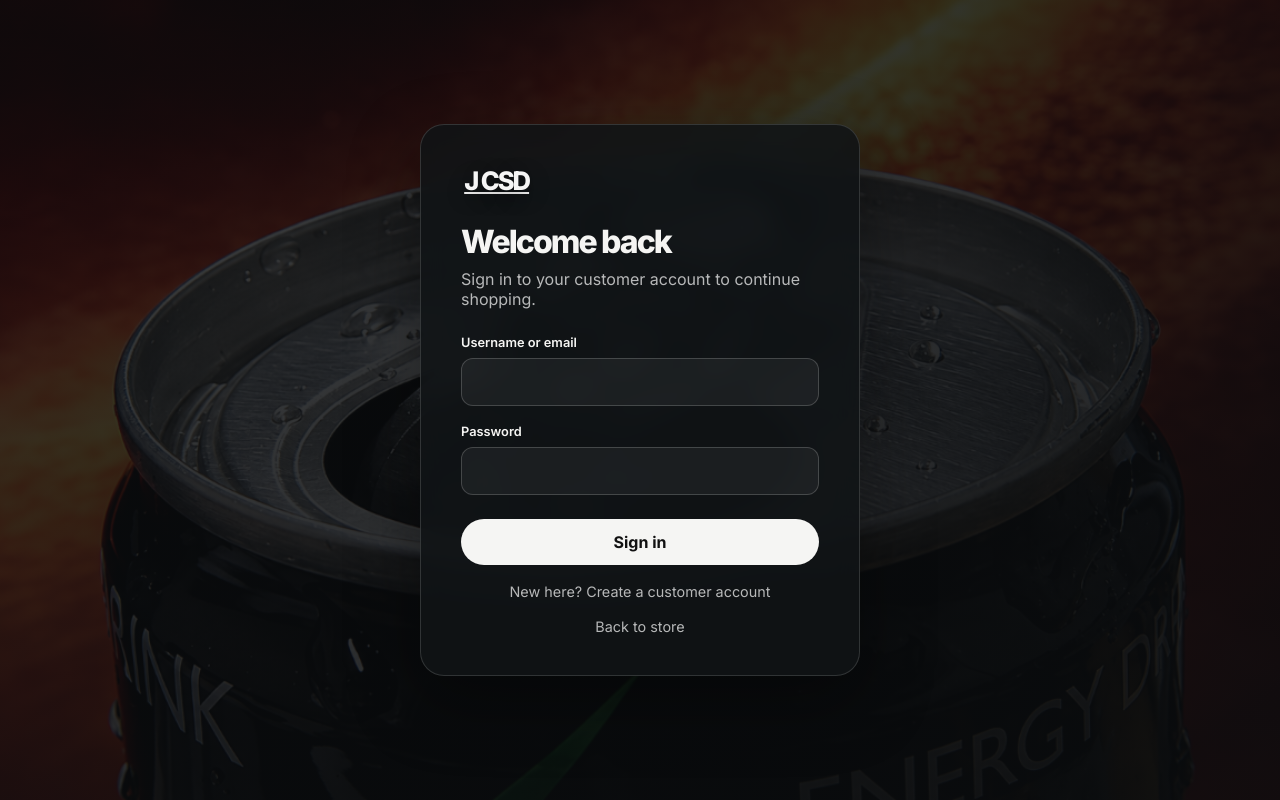
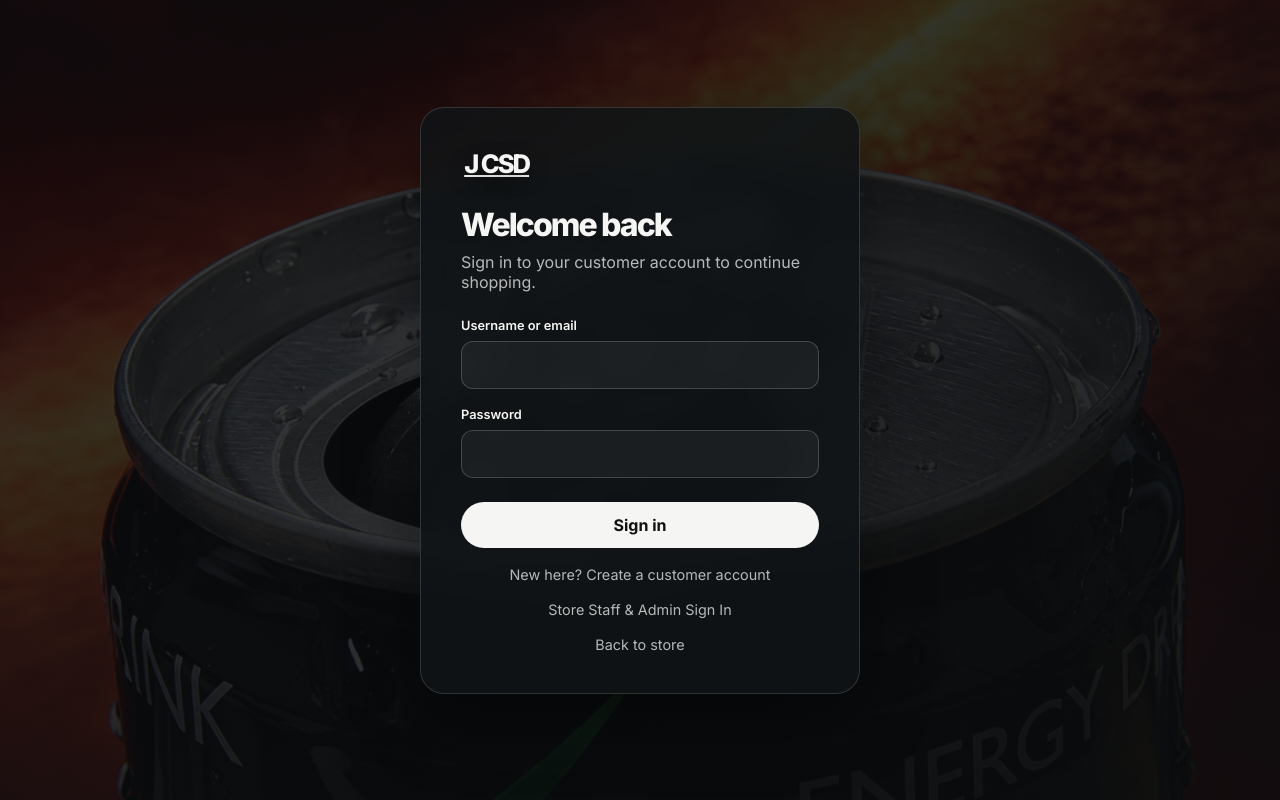
Before and after one commit to rithankumarraj/django123proj, a Django app: page /customer-login/ in a window 1280 px wide. Run offline with Django 5.2, Linux system fonts and the light colour scheme; data comes from the database, SQL or seed files in the repository.

Commit message:
Add admin access link in footer and customer login, auto-redirect staff to admin dashboard, and set production SECRET_KEY fallback

```diff
--- a/django123proj/settings.py
+++ b/django123proj/settings.py
@@ -31,7 +31,7 @@ if not SECRET_KEY:
     if DEBUG:
         SECRET_KEY = "django-insecure-jcsd-local-development-session-key-2026"
     else:
-        raise ImproperlyConfigured("Set SECRET_KEY in the environment for non-debug deployments.")
+        SECRET_KEY = "django-insecure-jcsd-production-session-key-fallback-2026"
 
 ALLOWED_HOSTS = [
     "localhost",
--- a/main/templates/main/customer_login.html
+++ b/main/templates/main/customer_login.html
@@ -39,6 +39,7 @@
       </form>
 
       <a class="customer-auth-back" href="{% url 'customer_register' %}{% if next %}?next={{ next|urlencode }}{% endif %}">New here? Create a customer account</a>
+      <a class="customer-auth-back" href="{% url 'admin_login' %}">Store Staff &amp; Admin Sign In</a>
       <a class="customer-auth-back" href="{% url 'home' %}">Back to store</a>
     </section>
   </main>
--- a/main/templates/main/includes/footer.html
+++ b/main/templates/main/includes/footer.html
@@ -12,6 +12,7 @@
                 <a href="{% url 'about' %}">About us</a>
                 <a href="{% url 'contact' %}">Contact us</a>
                 <a href="{% url 'privacy_policy' %}">Privacy policy</a>
+                <a href="{% url 'admin_login' %}">Admin Portal</a>
             </nav>
             <div class="store-footer-contact">
                 <span class="store-footer-label">Contact</span>
--- a/main/views.py
+++ b/main/views.py
@@ -1559,11 +1559,16 @@ def create_delivery_account(request):
 
 def customer_login(request):
     if request.user.is_authenticated:
+        if request.user.is_staff and not request.GET.get("next"):
+            return redirect("admin_dashboard")
         return redirect(_customer_redirect_target(request))
 
     form = EmailAuthenticationForm(request, data=request.POST or None)
     if request.method == "POST" and form.is_valid():
-        login(request, form.get_user())
+        user = form.get_user()
+        login(request, user)
+        if user.is_staff and not request.POST.get("next") and not request.GET.get("next"):
+            return redirect("admin_dashboard")
         return redirect(_customer_redirect_target(request))
 
     return render(
```
